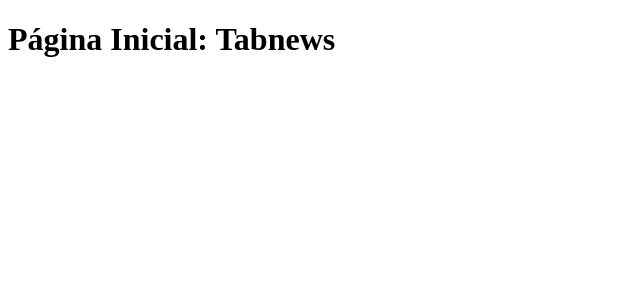
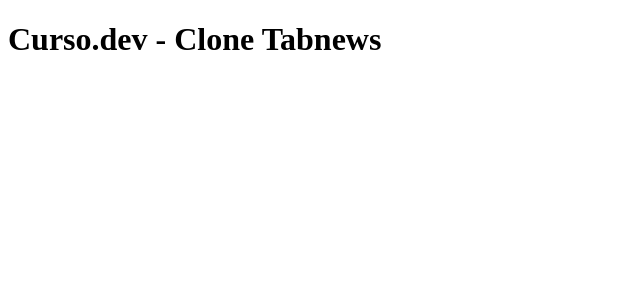
Before and after one commit to Jose-Caldas/clone-tabnews, a Next.js app: page / in a window 1280 px wide. Shown: the top 300 px of the page, without its empty margins (0-640 px from the left). Built offline with nearby package versions, Linux system fonts and the light colour scheme.

Commit message:
modify text home

```diff
--- a/src/pages/index.js
+++ b/src/pages/index.js
@@ -1,7 +1,7 @@
 function Home() {
   return (
     <div>
-      <h1>Página Inicial: Tabnews</h1>
+      <h1>Curso.dev - Clone Tabnews</h1>
     </div>
   );
 }
```
